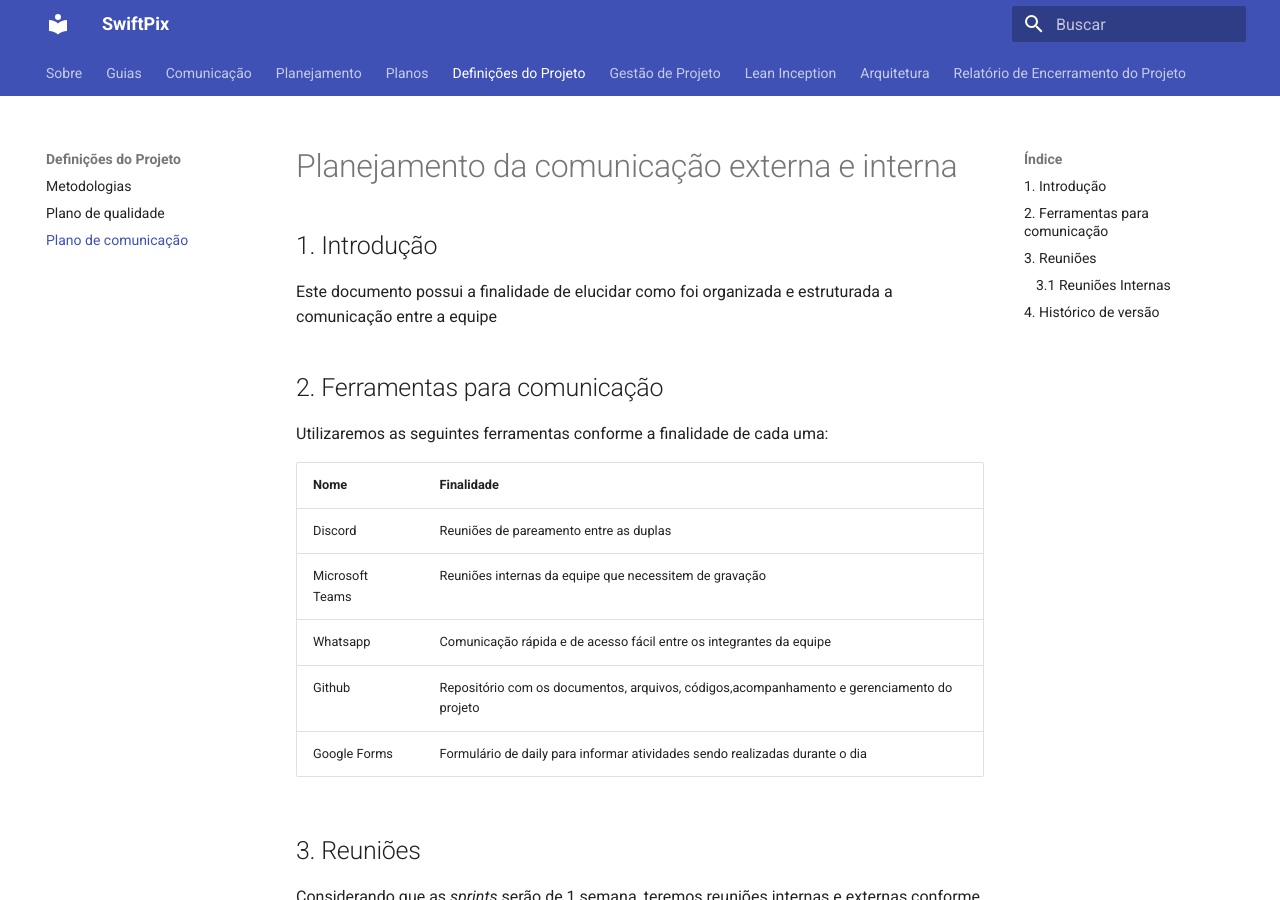
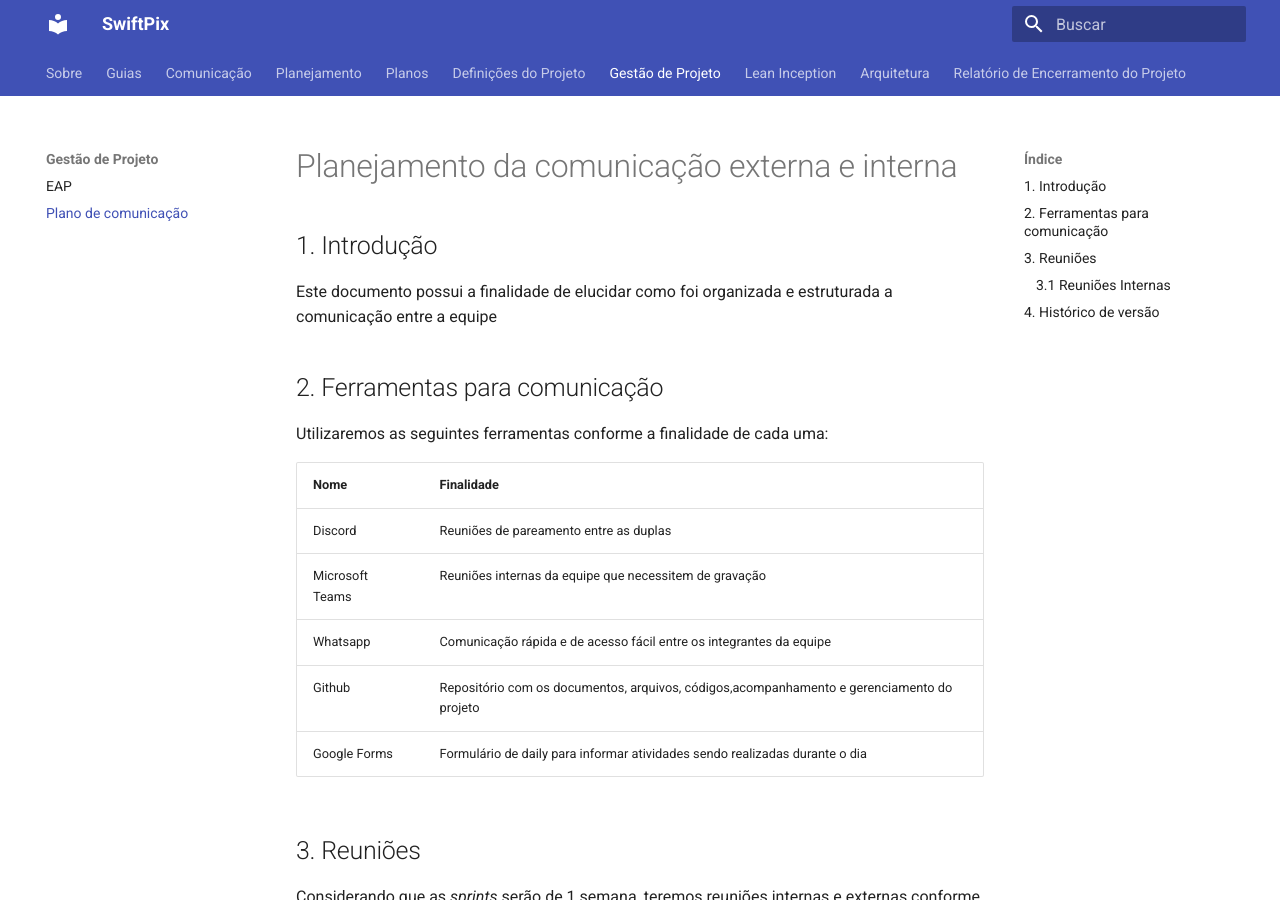
Before and after one commit to SwiftPix/Docs, an MkDocs documentation site: the page built from docs/plans/communication_plan.md, in a window 1280 px wide and 900 px high. Built offline with MkDocs 1.6.1 and Material for MkDocs 9.7.7, drawn with Linux system fonts in a browser that asks for light colours; some of the changed lines change nothing that is shown.

```diff
--- a/mkdocs.yml
+++ b/mkdocs.yml
@@ -40,22 +40,20 @@
       - Quadro de conhecimento: projectControl/knowledge_board.md
       - Quadro de disponibilidade: projectControl/schedule_board.md
   - Planos:
-      - Plano de comunicação: plans/communication_plan.md
       - Plano de custos: plans/costs_plan.md
       - Plano de riscos: plans/risk_plan.md
       - Plano de testes: plans/tests_plan.md
   - Definições do Projeto:
       - Metodologias: projectDescription/index.md
-      - Plano de qualidade: plans/quality_plan.md
+  - Gestão de Projeto:
+      - EAP: projectManagment/eap.md
       - Plano de comunicação: plans/communication_plan.md
-  - Gestão de Projeto:
-      - Modelo de gestão: projectManagment/roadmap.md
-      - EAP: projectManagment/eap.md
   - Lean Inception:
       - Dinâmicas: lean/dynamics.md
       - Lean: lean/index.md
   - Arquitetura:
       - Documento de arquitetura: architecture/architecture.md
+      - DevOps: architecture/devops.md
   - Relatório de Encerramento do Projeto: reports/final_report.md
 
 # Extra CSS
```
